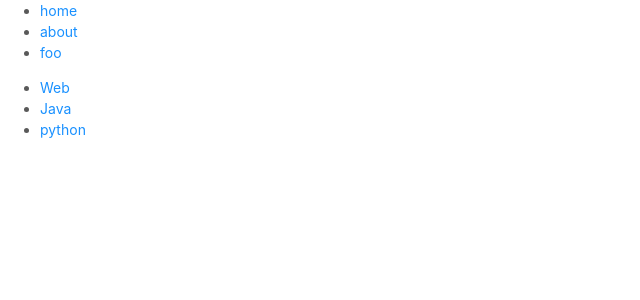
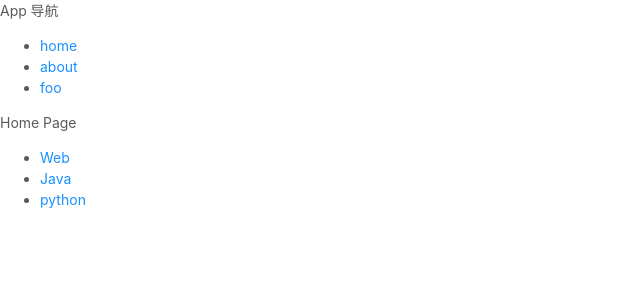
Before and after one commit to Bob2100/react01, a React (Create React App) app: page / in a window 1280 px wide. Shown: the top 300 px of the page, without its empty margins (0-640 px from the left). Built offline with nearby package versions, Linux system fonts and the light colour scheme.

Commit message:
Switch从路由中选一个

```diff
--- a/src/components/RouterSample.js
+++ b/src/components/RouterSample.js
@@ -1,9 +1,10 @@
 import React, { Component } from 'react'
-import { BrowserRouter, Link, Route } from 'react-router-dom'
+import { BrowserRouter, Link, Route, Switch } from 'react-router-dom'
 
 function App() {
   return (
     <div>
+      <p>App 导航</p>
       <ul>
         <li>
           <Link to="/">home</Link>
@@ -16,17 +17,26 @@ function App() {
         </li>
       </ul>
       {/* 路由配置 */}
-      <Route exact path="/" component={Home}></Route>
-      <Route path="/about" component={About}></Route>
-      <Route path="/detail/:course" component={Detail}></Route>
+      <Switch>
+        <Route exact path="/" component={Home}></Route>
+        <Route path="/about" component={About}></Route>
+        <Route path="/detail/:course" component={Detail}></Route>
+        <Route component={NoMatch}></Route>
+      </Switch>
     </div>
   );
 }
 
+function NoMatch() {
+  return (
+    <div>404</div>
+  );
+}
+
 function Home({ location }) {
-  console.log(location.state);
   return (
     <div>
+      <p>Home Page</p>
       <ul>
         <li><Link to="/detail/web">Web</Link></li>
         <li><Link to="/detail/java">Java</Link></li>
@@ -39,6 +49,7 @@ function Home({ location }) {
 function Detail({ match, history, location }) {
   return (
     <div>
+      <p>Detail Page</p>
       {match.params.course}
       <button onClick={history.goBack}>后退</button>
       <button onClick={() => history.push({ pathname: '/', state: { foo: 'bar' } })}>回到首页</button>
```
